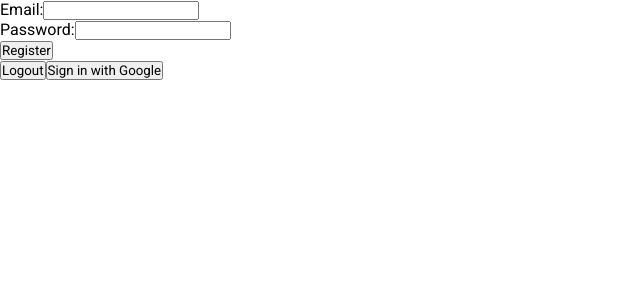
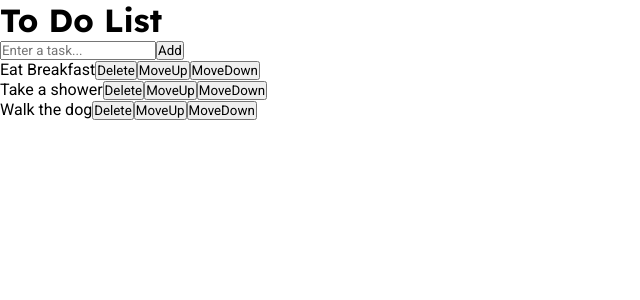
Before and after one commit to tfan2437/react-toolbox, a React (Vite) app: page / in a window 1280 px wide. Shown: the top 300 px of the page, without its empty margins (0-640 px from the left). Built offline with nearby package versions, Linux system fonts and the light colour scheme; no server answers.

Commit message:
Add to do list

```diff
--- a/src/App.jsx
+++ b/src/App.jsx
@@ -1,9 +1,9 @@
-import Auth from "./components/auth/Auth";
+import ToDoList from "./components/toDoList/ToDoList";
 
 function App() {
   return (
     <>
-      <Auth />
+      <ToDoList />
     </>
   );
 }
--- /dev/null
+++ b/src/components/toDoList/ToDoList.jsx
@@ -0,0 +1,85 @@
+import { useState } from "react";
+
+const ToDoList = () => {
+  const [tasks, setTasks] = useState([
+    "Eat Breakfast",
+    "Take a shower",
+    "Walk the dog",
+  ]);
+  const [newTask, setNewTask] = useState("");
+
+  const handleInputChange = (e) => {
+    setNewTask(e.target.value);
+  };
+
+  const addTask = () => {
+    if (newTask.trim() !== "") {
+      setTasks((prev) => [...prev, newTask]);
+      setNewTask("");
+    }
+  };
+
+  const deleteTask = (index) => {
+    const updatedTasks = tasks.filter((element, i) => i !== index);
+    setTasks(updatedTasks);
+  };
+
+  const moveTaskUp = (index) => {
+    if (index > 0) {
+      const updatedTasks = [...tasks];
+      [updatedTasks[index], updatedTasks[index - 1]] = [
+        updatedTasks[index - 1],
+        updatedTasks[index],
+      ];
+      setTasks(updatedTasks);
+    }
+  };
+
+  const moveTaskDown = (index) => {
+    if (index < tasks.length - 1) {
+      const updatedTasks = [...tasks];
+      [updatedTasks[index], updatedTasks[index + 1]] = [
+        updatedTasks[index + 1],
+        updatedTasks[index],
+      ];
+      setTasks(updatedTasks);
+    }
+  };
+
+  return (
+    <div className="to-do-list">
+      <h1>To Do List</h1>
+
+      <div>
+        <input
+          type="text"
+          placeholder="Enter a task..."
+          value={newTask}
+          onChange={handleInputChange}
+        />
+        <button className="add-button" onClick={addTask}>
+          Add
+        </button>
+      </div>
+
+      <ol>
+        {tasks.map((task, index) => (
+          <li key={index}>
+            <span className="text">{task}</span>
+            <button className="delete-button" onClick={() => deleteTask(index)}>
+              Delete
+            </button>
+            <button className="move-button" onClick={() => moveTaskUp(index)}>
+              MoveUp
+            </button>
+            <button className="move-button" onClick={() => moveTaskDown(index)}>
+              MoveDown
+            </button>
+          </li>
+        ))}
+      </ol>
+    </div>
+  );
+};
+
+export default ToDoList;
```
Also changed, not shown: src/components/LifeCycle.jsx (added, +23 -0 lines).
